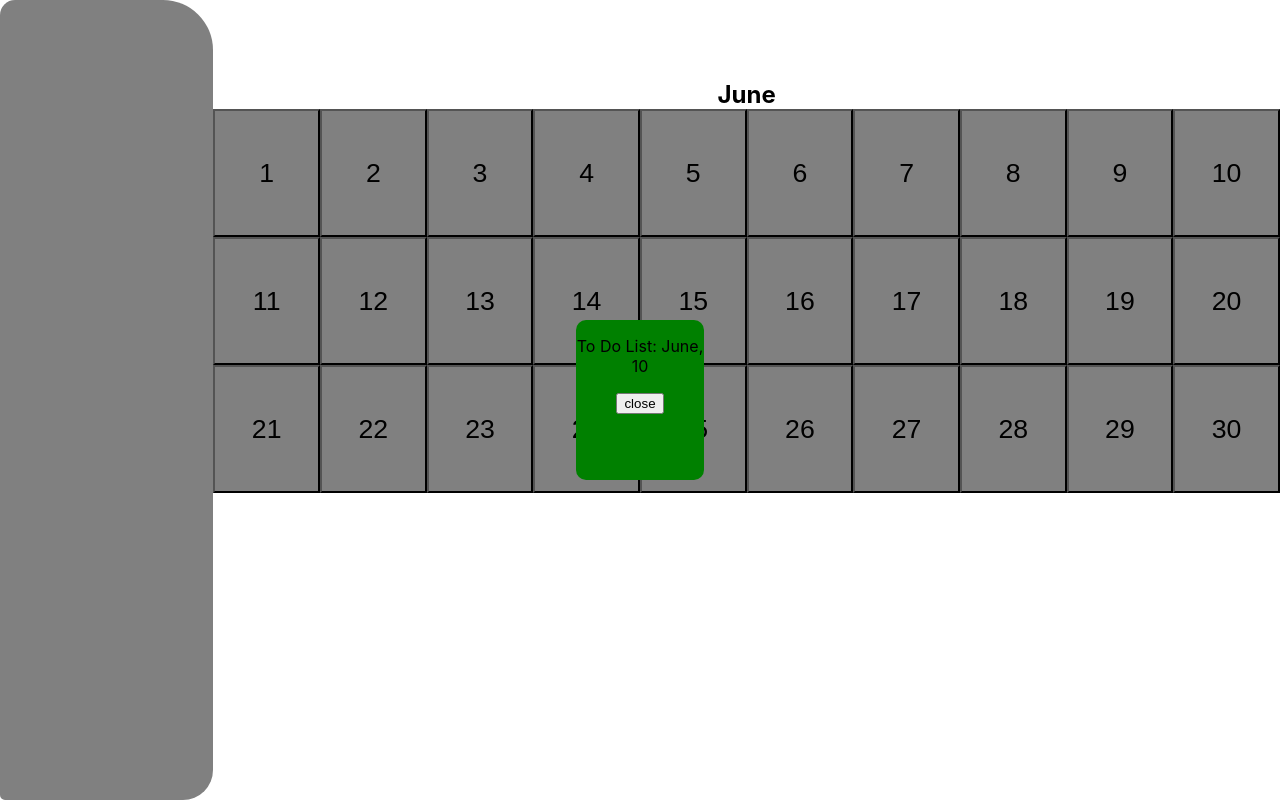
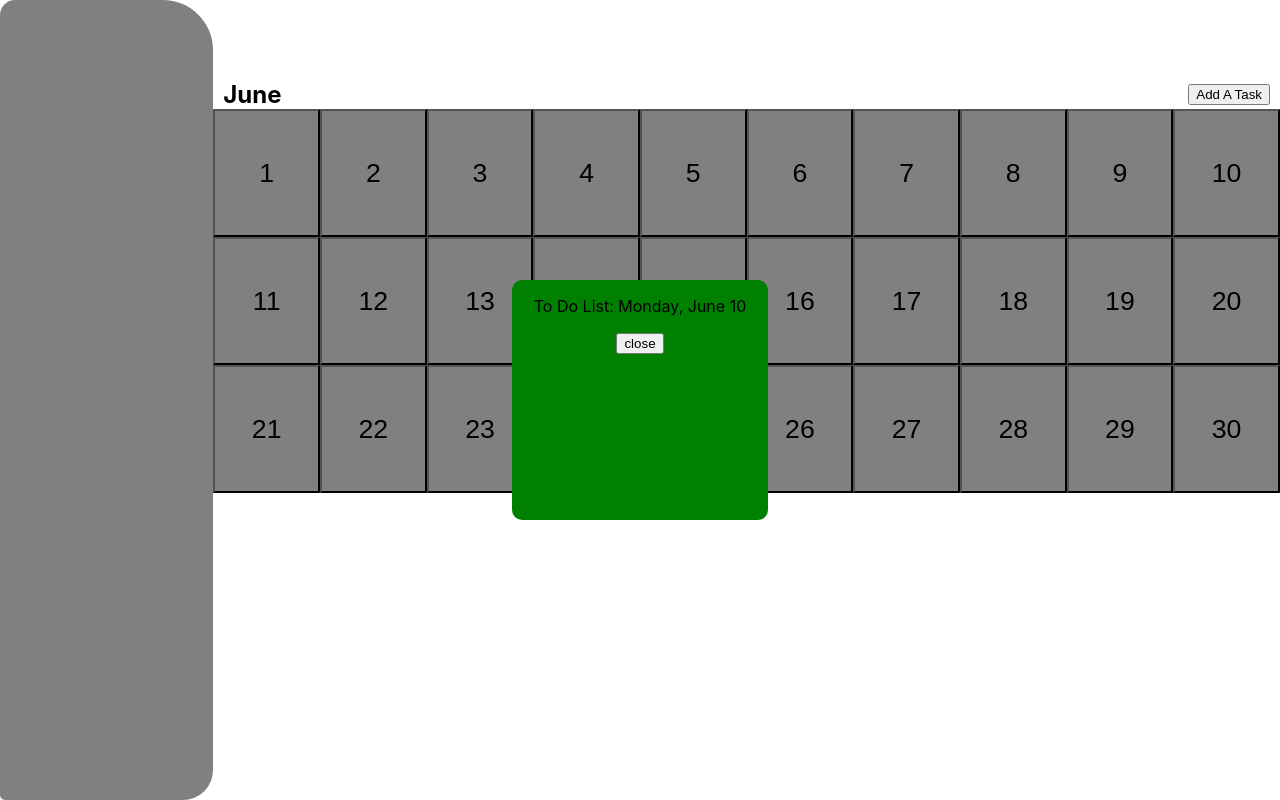
Before and after one commit to Andrewhli06/calendarApp, a React (Create React App) app in the folder calendarapp/: page / in a window 1280 px wide. Both pictures are taken after a click on the button "10". Built offline with nearby package versions, Linux system fonts and the light colour scheme.

Commit message:
tried imlementing the add task function couldnt quite get it right though

```diff
--- a/calendarapp/src/App.js
+++ b/calendarapp/src/App.js
@@ -1,8 +1,11 @@
 import Taskbar from "./components/Flexbox";
+import AddTask from "./components/Addtask";
 
 function App() {
   return (
+    <>
     <Taskbar />
+    </>
   );
 }
 
--- /dev/null
+++ b/calendarapp/src/components/Addtask.js
@@ -0,0 +1,32 @@
+import React, {useState} from "react";
+import "../components/calendar.css";
+
+
+function OpenTaskInput({day,month,year,onClose}) {
+    const [task, setTask] = useState("");
+
+    const handleSubmit = () => {
+        if (task.trim()) {
+            console.log(`Task for ${day}/${month + 1}/${year}: ${task}`);
+            setTask("");
+            onClose();
+        }
+    };
+
+    return (
+        <div>
+            <h3>Add Task for {day}/{month + 1}/{year}</h3>
+            <input
+                type="text"
+                placeholder="Enter task"
+                value={task}
+                onChange={(e) => setTask(e.target.value)}
+            />
+            <br />
+            <button onClick={handleSubmit}>Save Task</button>
+            <button onClick={onClose}>Cancel</button>
+        </div>
+    );
+}
+
+export default OpenTaskInput;
--- a/calendarapp/src/components/Flexbox.js
+++ b/calendarapp/src/components/Flexbox.js
@@ -1,5 +1,7 @@
+import React, { useState } from "react";
 import "../components/Taskbar.css";
 import "../components/calendar.css";
+import OpenTaskInput from "../components/Addtask.js";
 
 const date = new Date();
 const month = date.getMonth(); // 0-11 (0 = January, 11 = December)
@@ -18,6 +20,16 @@ const monthNames = {
     10: "November",
     11: "December"
 }
+const dayOfWeek = date.getDay();
+const dayNames = {
+    0: "Monday",
+    1: "Tuesday",
+    2: "Wednesday",
+    3: "Thursday",
+    4: "Friday",
+    5: "Saturday",
+    6: "Sunday"
+}
 
 const daysInMonth = new Date(year, month + 1, 0).getDate(); // Get the number of days in the current month
 
@@ -26,12 +38,24 @@ const days = Array.from({ length: daysInMonth }, (_, i) => i + 1);
 const currentMonthName = monthNames[month];
 
 function Taskbar() {
+    const [taskPopupDay, setTaskPopupDay] = useState(null);
+
+    const handleAddTaskClick = (day) => {
+        setTaskPopupDay(day);
+    };
+
+    const handleCloseTaskPopup = () => {
+        setTaskPopupDay(null);
+    };
     return (
         <div>
             <div className="taskBody">
                 <div className="taskbar"></div>
                 <div className="calBody">
-                    <div className="whatMonth">{currentMonthName}</div>
+                <div className="whatMonth">
+                    {currentMonthName}
+                    <button type="button" onClick={() => handleAddTaskClick(date.getDate())}>Add A Task</button>
+                </div>
                     {days.map((day) => (
                         <div key={day} className="calendar">
                             {/* {day} */}
@@ -41,12 +65,23 @@ function Taskbar() {
                     ))}
                     {days.map((day) => (
                         <div class="popup" id={day}>
-                            <p>To Do List: {currentMonthName}, {day}</p>
+                            <p>To Do List: {dayNames[dayOfWeek]}, {currentMonthName} {day}</p>
                             <button key={day} onClick={() => closePopup(day)}>close</button>
                         </div>
                     ))}
                 </div>
             </div>
+            {/*I kind of got it to work but i still need to figue out how to set which day to have the tassk on */}
+            {taskPopupDay && (
+                <div className="taskPopup task-open-popup">
+                    <OpenTaskInput
+                        day={taskPopupDay}
+                        month={month}
+                        year={year}
+                        onClose={handleCloseTaskPopup}
+                    />
+                </div>
+            )}
         </div>
     )
 }
--- a/calendarapp/src/components/calendar.css
+++ b/calendarapp/src/components/calendar.css
@@ -30,8 +30,8 @@
 
 .popup {
     border-radius: 10px;
-    width: 10%;
-    height: 20%;
+    width: 20%;
+    height: 30%;
     background-color:green;
     text-align: center;
     top: 0%;
@@ -62,8 +62,38 @@
 
 .whatMonth {
     color: black;
-    text-align: center;
+    align-items: center;
     width: 100%;
     font-size: 1.5rem;
+    padding: 0 10px;
     font-weight: bold;
+    display: flex;
+    justify-content: space-between;
+
 }
+
+.taskPopup {
+        border-radius: 10px;
+    width: 20%;
+    height: 30%;
+    background-color:green;
+    text-align: center;
+    top: 0%;
+    left: 50%;
+    transform: translate(-50%, -50%) scale(0.1);
+    position: absolute;
+    visibility: hidden;
+    transition: transform 0.4s, top 0.4s;
+}
+
+.task-open-popup {
+    visibility: visible;
+    top: 50%;
+    transform: translate(-50%, -50%) scale(1);
+}
+
+.task-close-popup {
+    visibility: hidden;
+    top: 0%;
+    transform: translate(-50%, -50%) scale(0.1);
+}
```
